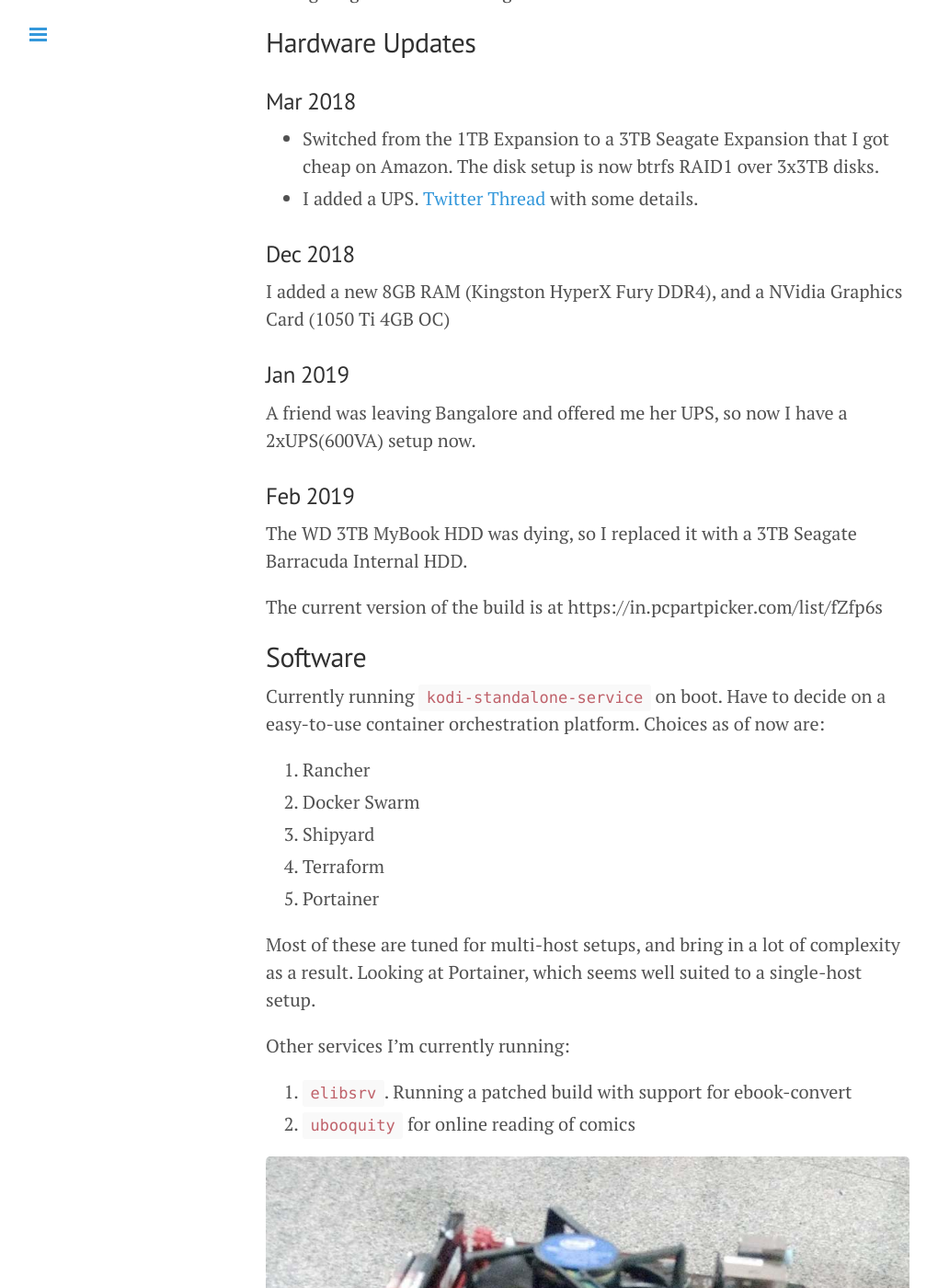
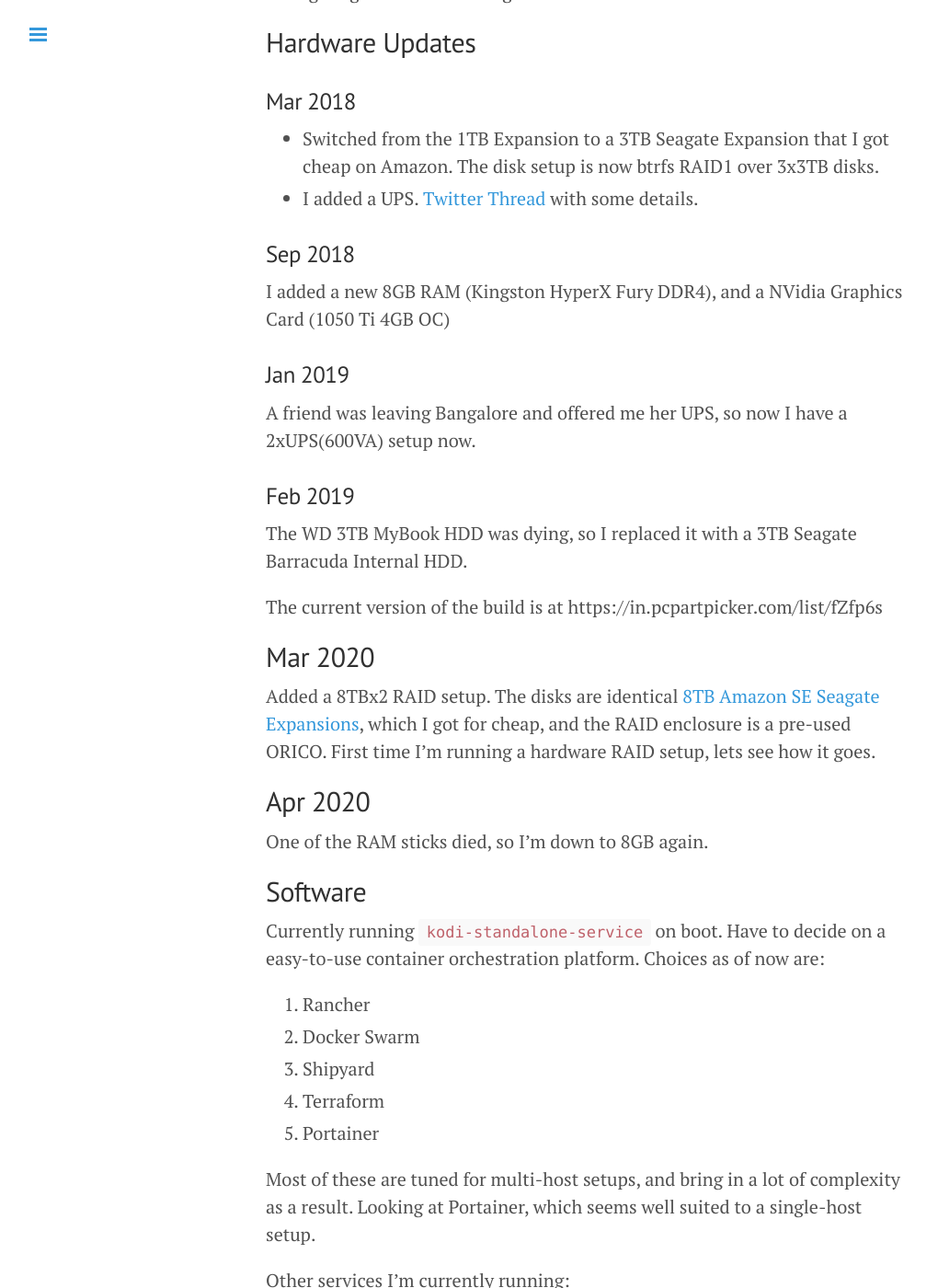
Before and after one commit to captn3m0/captn3m0.github.com, a Jekyll site: the page built from _posts/2017-09-17-home-server-build.md, in a window 1280 px wide and 1400 px high, scrolled down 1630 px. Shown: the whole window at 92% size, without its empty margins (1-1021 px from the left). Built offline with Jekyll 4.4.1, drawn with Linux system fonts in a browser that asks for light colours.

Commit message:
Adds note aboute RAID setup and dead DIMM

```diff
--- a/_posts/2017-09-17-home-server-build.md
+++ b/_posts/2017-09-17-home-server-build.md
@@ -43,7 +43,7 @@
 3.  Seagate Expansion 3TB (external, shelled)
 4.  Samsung EVO 128GB SSD
 
-The 2x3TB disks are setup with RAID1 over `btrsfs`. Important data is snapshotted to the other 1TB disk using btrfs snapshots and subvolumes. In total giving me ~4TB of storage
+The 2x3TB disks are setup with RAID1 over `btrsfs`. Important data is snapshotted to the other 1TB disk using btrfs snapshots and subvolumes. In total giving me \~4TB of storage
 
 ## Hardware Updates
 
@@ -52,7 +52,7 @@
 -   Switched from the 1TB Expansion to a 3TB Seagate Expansion that I got cheap on Amazon. The disk setup is now btrfs RAID1 over 3x3TB disks.
 -   I added a UPS. [Twitter Thread](https://twitter.com/captn3m0/status/973264624752603136) with some details.
 
-### Dec 2018
+### Sep 2018
 
 I added a new 8GB RAM (Kingston HyperX Fury DDR4), and a NVidia Graphics Card (1050 Ti 4GB OC)
 
@@ -65,6 +65,14 @@
 The WD 3TB MyBook HDD was dying, so I replaced it with a 3TB Seagate Barracuda Internal HDD.
 
 The current version of the build is at https://in.pcpartpicker.com/list/fZfp6s
+
+## Mar 2020
+
+Added a 8TBx2 RAID setup. The disks are identical [8TB Amazon SE Seagate Expansions](https://www.amazon.co.uk/d/B07DQBFQ2D/), which I got for cheap, and the RAID enclosure is a pre-used ORICO. First time I'm running a hardware RAID setup, lets see how it goes.
+
+## Apr 2020
+
+One of the RAM sticks died, so I'm down to 8GB again.
 
 ## Software
 
```
